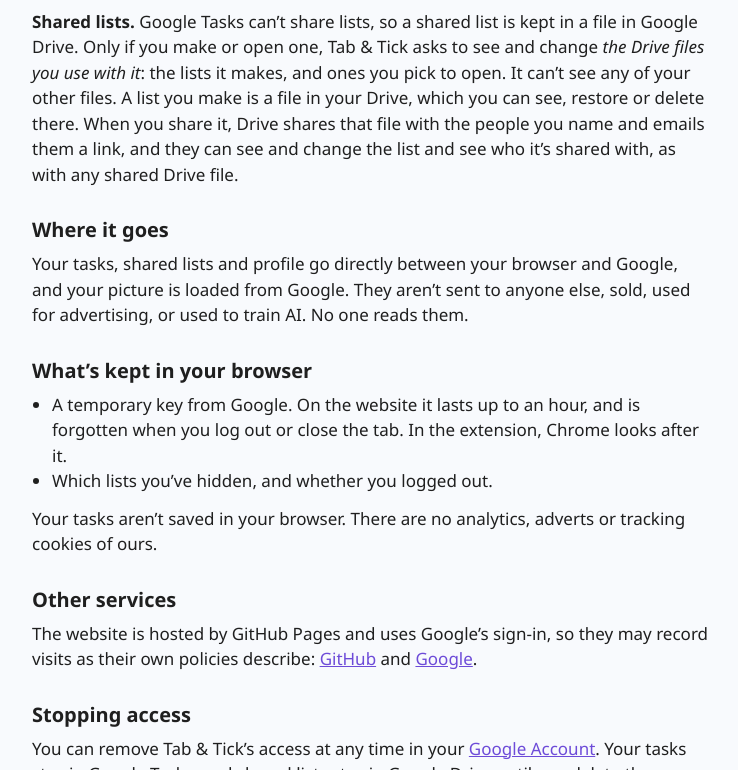
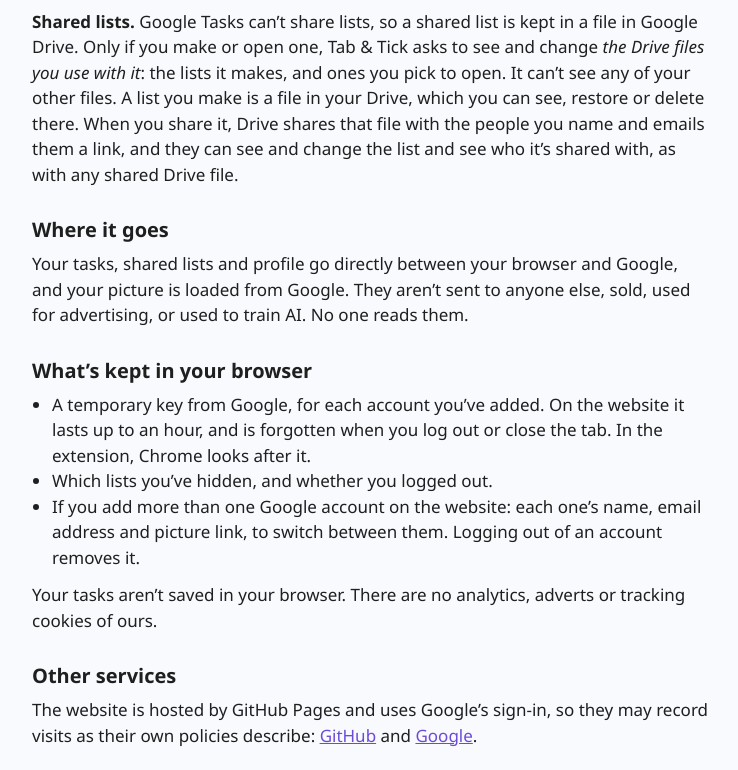
Before and after one commit to tabandtick/tabandtick.github.io, a plain HTML site: page privacy/index.html in a window 1280 px wide. Shown: the part 494-1264 px from the top of the page, without its empty margins (268-1006 px from the left). Drawn offline with Linux system fonts and the light colour scheme.

Commit message:
Privacy: the accounts you add are kept in your browser
Co-Authored-By: Claude Opus 5.5 <noreply@anthropic.com>

```diff
--- a/privacy/index.html
+++ b/privacy/index.html
@@ -38,8 +38,9 @@
 
       <h2>What&rsquo;s kept in your browser</h2>
       <ul class="plain">
-        <li>A temporary key from Google. On the website it lasts up to an hour, and is forgotten when you log out or close the tab. In the extension, Chrome looks after it.</li>
+        <li>A temporary key from Google, for each account you&rsquo;ve added. On the website it lasts up to an hour, and is forgotten when you log out or close the tab. In the extension, Chrome looks after it.</li>
         <li>Which lists you&rsquo;ve hidden, and whether you logged out.</li>
+        <li>If you add more than one Google account on the website: each one&rsquo;s name, email address and picture link, to switch between them. Logging out of an account removes it.</li>
       </ul>
       <p>Your tasks aren&rsquo;t saved in your browser. There are no analytics, adverts or tracking cookies of ours.</p>
 
```
